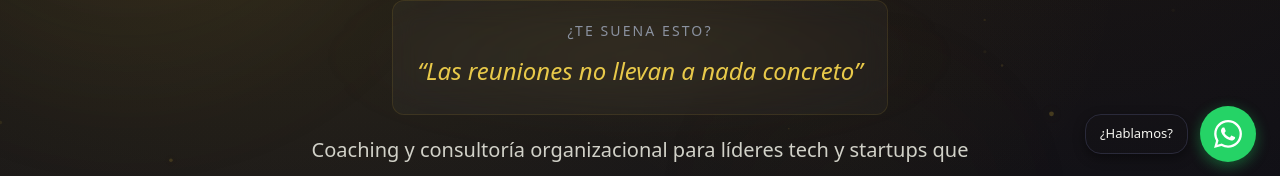
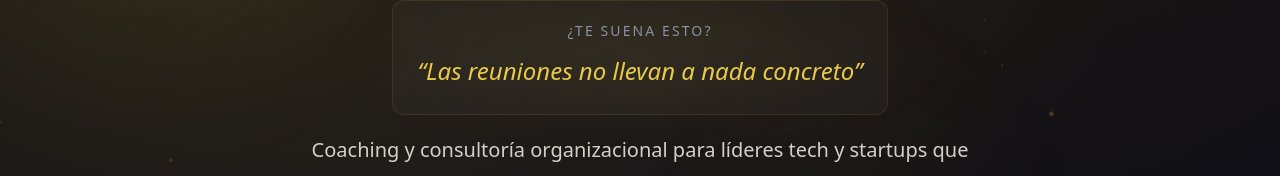
Before and after one commit to jagoff/web-coaching-terceros, a Next.js app: page / in a window 1280 px wide. Shown: the part 614-790 px from the top of the page. Built offline with nearby package versions, Linux system fonts and the light colour scheme; no server answers.

Commit message:
Remove WhatsAppButton from page

```diff
--- a/app/page.tsx
+++ b/app/page.tsx
@@ -11,7 +11,6 @@ import {
   Footer,
   ScrollProgress,
   SmoothScroll,
-  WhatsAppButton,
 } from "@/components/DynamicSections";
 
 export default function Home() {
@@ -30,7 +29,6 @@ export default function Home() {
         <Contact />
       </main>
       <Footer />
-      <WhatsAppButton />
     </SmoothScroll>
   );
 }
```
